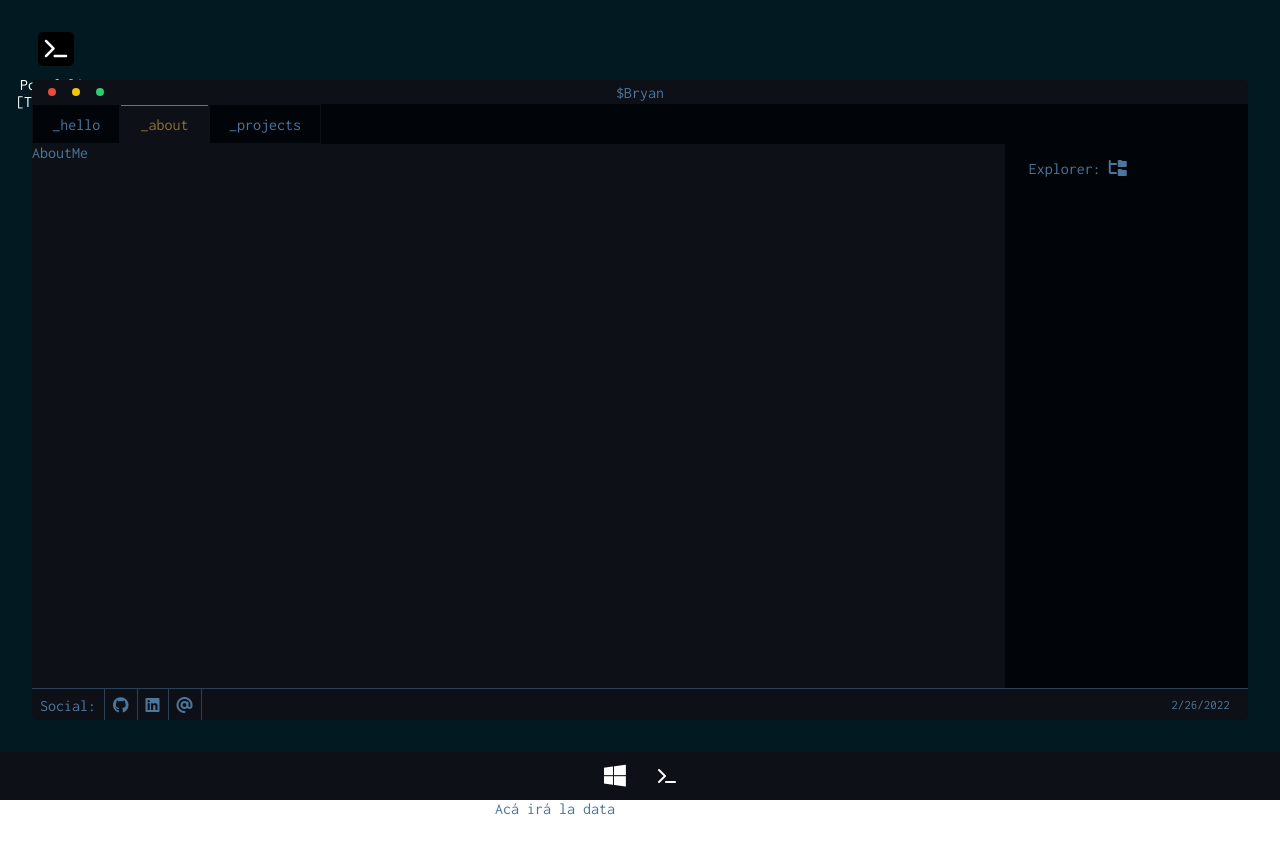
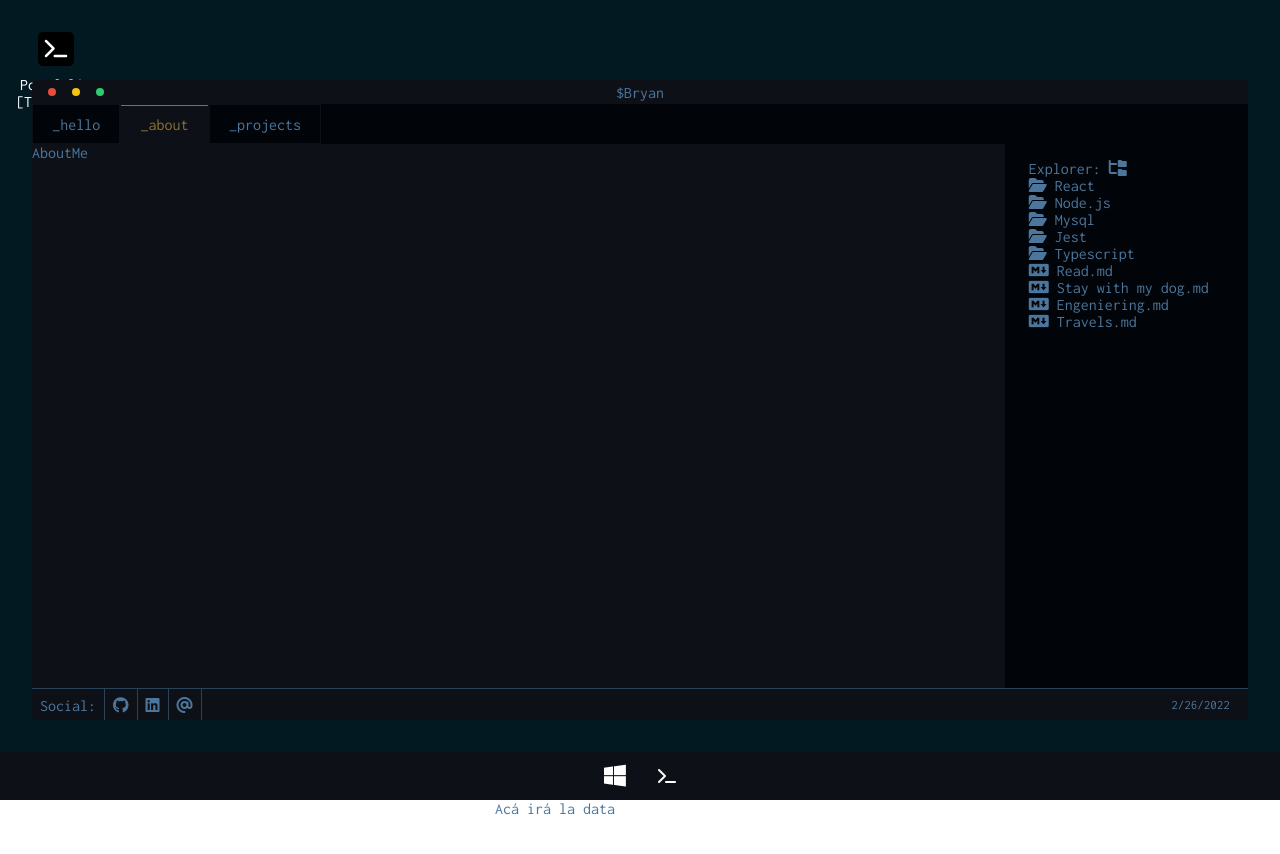
Before and after one commit to ripterdust/Portfolio2022, a React (Create React App) app: page /about in a window 1280 px wide. Shown: the top 854 px of the page. Built offline with nearby package versions, Linux system fonts and the light colour scheme.

Commit message:
Added the list of about

```diff
--- a/src/components/terminal/partials/about/Sidebar.js
+++ b/src/components/terminal/partials/about/Sidebar.js
@@ -4,9 +4,21 @@ export const Sidebar = () => {
   return (
     <div className='sidebar'>
       Explorer: <i class="fa-solid fa-folder-tree"></i>
-      <ul>
-        <li></li>
+      <ul className='parentList'>
+        <li><i class="fa-solid fa-folder-open"></i> React</li>
+        <li><i class="fa-solid fa-folder-open"></i> Node.js</li>
+        <li><i class="fa-solid fa-folder-open"></i> Mysql</li>
+        <li><i class="fa-solid fa-folder-open"></i> Jest</li>
+        <li><i class="fa-solid fa-folder-open"></i> Typescript</li>
+        <ul className='childList'>
+          <li><i class="fa-brands fa-markdown"></i> Read.md</li>
+          <li><i class="fa-brands fa-markdown"></i> Stay with my dog.md</li>
+          <li><i class="fa-brands fa-markdown"></i> Engeniering.md</li>
+          <li><i class="fa-brands fa-markdown"></i> Travels.md</li>
+
+        </ul>
       </ul>
+
 
     </div>
   )
```
